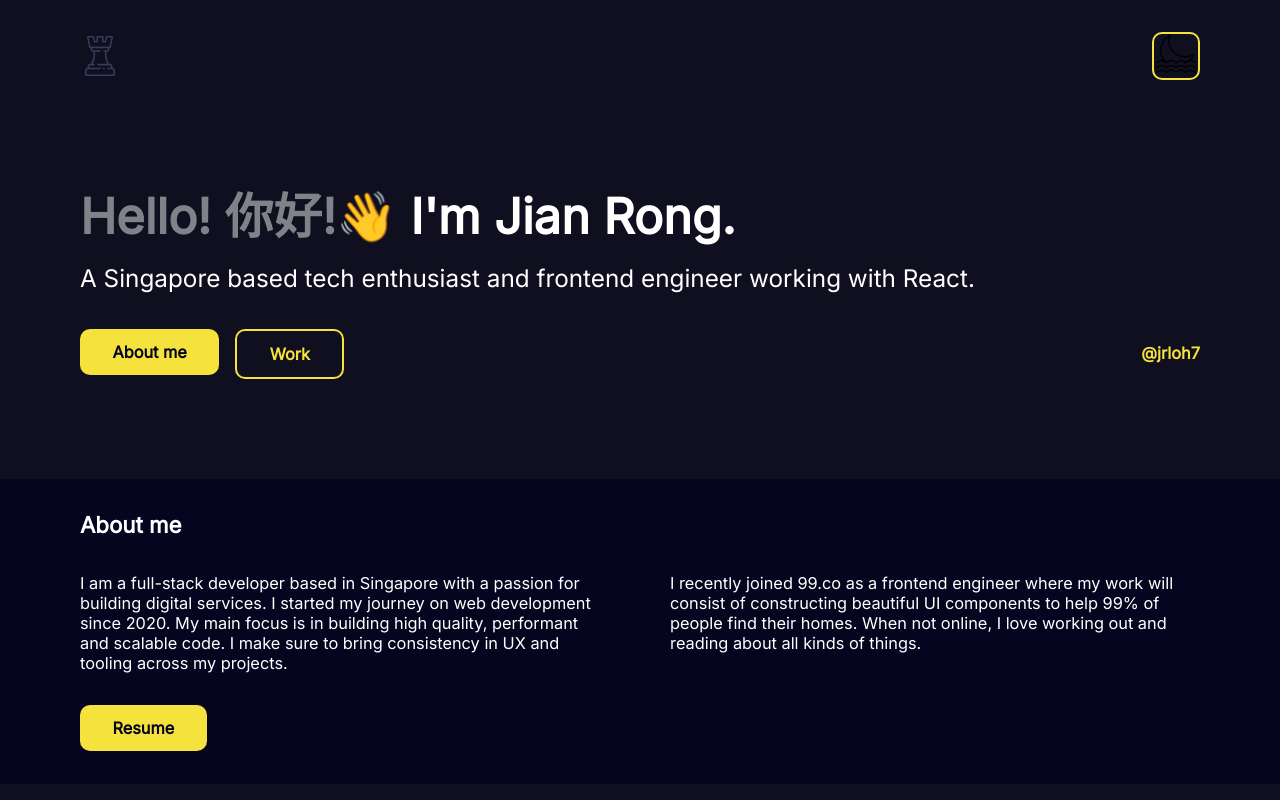
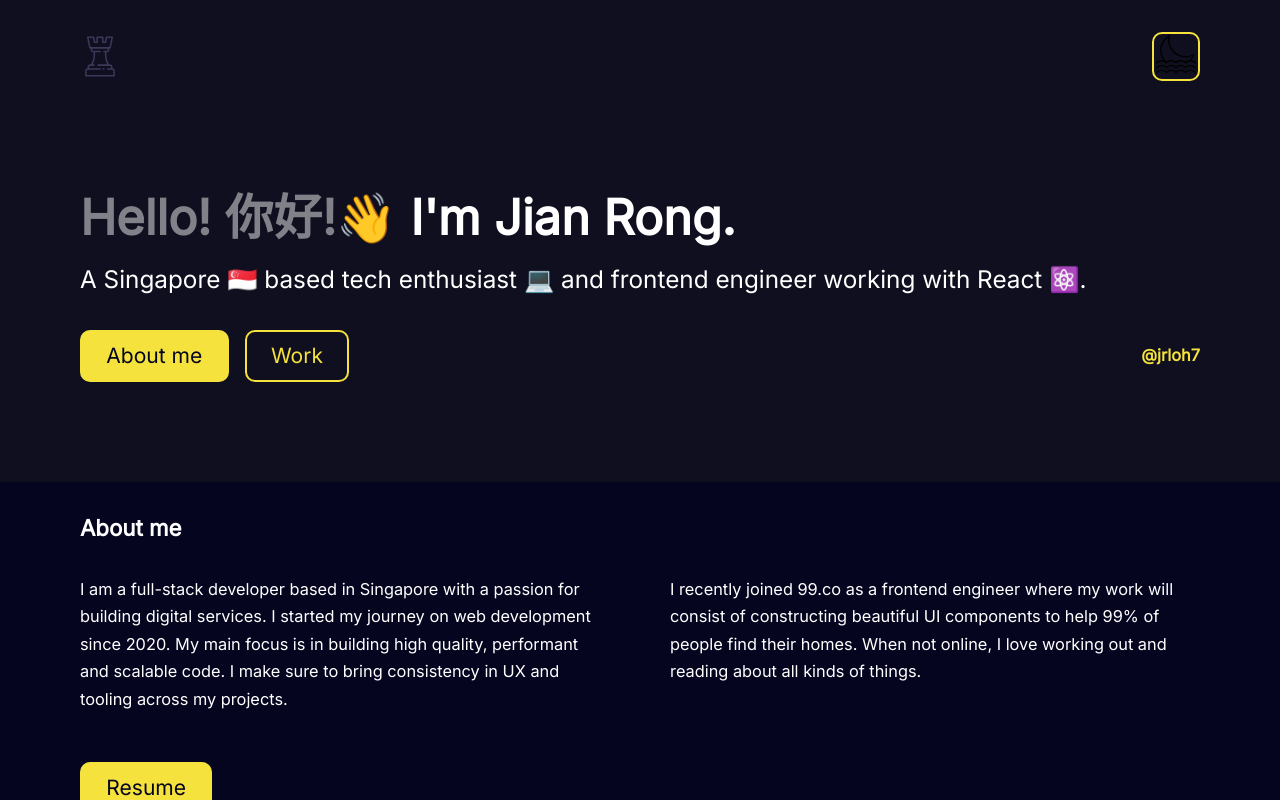
Before and after one commit to jianrong7/portfolio, a Next.js app in the folder portfolio-frontend/: page / in a window 1280 px wide. Shown: the top 800 px of the page. Built offline with nearby package versions, Linux system fonts and the light colour scheme.

Commit message:
tidied intro and about sections

```diff
--- a/portfolio-frontend/components/home/About/About.module.css
+++ b/portfolio-frontend/components/home/About/About.module.css
@@ -17,18 +17,20 @@
 }
 
 .description {
-  display: grid;
-  grid-column-gap: 60px;
-  grid-template-columns: repeat(2, 1fr);
-  grid-template-rows: none;
+  margin-bottom: 2rem;
+}
 
-  margin-bottom: 1rem;
+.description > p {
+  line-height: 1.7rem;
+  font-weight: 300;
 }
 
 @media screen and (min-width: 768px) {
-  .about {
-    /* grid-column: 2; */
-    /* border-radius: 32px; */
-    /* padding: 2rem 2.5rem; */
+  .description {
+    display: grid;
+    /* grid-column-gap: 20px; */
+    grid-template-columns: repeat(2, 1fr);
+    grid-template-rows: none;
+    grid-column-gap: 60px;
   }
 }
--- a/portfolio-frontend/components/home/Intro/Intro.module.css
+++ b/portfolio-frontend/components/home/Intro/Intro.module.css
@@ -5,16 +5,16 @@
 }
 
 .intro > span {
-  font-size: 3rem;
+  font-size: 2.6rem;
 }
 
 .introHello {
-  font-size: 3rem;
+  font-size: 2.6rem;
   color: #ffffff7a;
 }
 
 .wave {
-  font-size: 3rem;
+  font-size: 2.6rem;
   margin-bottom: -20px;
   margin-right: -45px;
   padding-bottom: 20px;
@@ -23,15 +23,28 @@
 }
 
 .description {
-  font-size: 1.5rem;
-  font-weight: 400;
+  font-size: 1.3rem;
+  font-weight: 300;
+}
+
+.emoji {
+  display: inline-block;
+  font-size: 1.3rem;
+}
+
+.singapore {
+  /* margin-bottom: -20px;
+  margin-right: -45px;
+  padding-bottom: 20px;
+  padding-right: 45px; */
 }
 
 .headerDetails {
   display: flex;
+  flex-direction: column;
   flex-wrap: wrap;
   justify-content: space-between;
-  align-items: center;
+  align-items: flex-start;
   margin-top: 1rem;
 }
 
@@ -54,6 +67,32 @@
 }
 
 @media screen and (min-width: 768px) {
+  .intro > span {
+    font-size: 3rem;
+  }
+
+  .introHello {
+    font-size: 3rem;
+  }
+
+  .wave {
+    font-size: 3rem;
+  }
+
+  .description {
+    font-size: 1.5rem;
+    font-weight: 400;
+  }
+
+  .emoji {
+    font-size: 1.5rem;
+  }
+
+  .headerDetails {
+    flex-direction: row;
+    align-items: center;
+  }
+
   .twitter {
     margin: 0;
   }
--- a/portfolio-frontend/components/home/Intro/Intro.tsx
+++ b/portfolio-frontend/components/home/Intro/Intro.tsx
@@ -1,5 +1,7 @@
 import React from "react";
 import { motion } from "framer-motion";
+import Image from "next/image";
+import cx from "classnames";
 
 import Heading from "../../shared/Heading/Heading";
 import Button from "../../shared/Button/Button";
@@ -32,7 +34,7 @@ const Intro = () => (
       <motion.div
         animate={{ rotate: 20 }}
         transition={{
-          yoyo: Infinity,
+          yoyo: 9,
           from: 0,
           duration: 0.2,
           ease: "easeInOut",
@@ -45,8 +47,11 @@ const Intro = () => (
       <span> I&#39;m Jian Rong.</span>
     </Heading>
     <Heading level="h2" className={styles.description}>
-      A Singapore based tech enthusiast and frontend engineer working with
-      React.
+      A Singapore <span className={cx(styles.singapore, styles.emoji)}>🇸🇬</span>{" "}
+      based tech enthusiast{" "}
+      <span className={cx(styles.computer, styles.emoji)}>💻</span> and frontend
+      engineer working with React{" "}
+      <span className={cx(styles.react, styles.emoji)}>⚛️</span>.
     </Heading>
     <div className={styles.headerDetails}>
       <div className={styles.headerDetailsButtons}>
--- a/portfolio-frontend/components/shared/Button/Button.module.css
+++ b/portfolio-frontend/components/shared/Button/Button.module.css
@@ -2,20 +2,21 @@
   margin: 0;
   border: none;
   cursor: pointer;
-  font-weight: 700;
-  padding: 0.8rem 2rem;
+  font-weight: 500;
+  font-size: 1.3rem;
+  padding: 0.7rem 1.5rem;
   /* border-radius: var(--border-radius-1); */
   /* background-color: var(--maximeheckel-colors-brand); */
   background-color: var(--accentColor2_dark);
   border-radius: 10px;
   /* color: hsla(var(--palette-gray-00), 100%); */
+  border: 2px solid var(--accentColor2_dark);
   color: var(--backgroundColor2_dark);
 }
 
 .isHollow {
   background-color: transparent;
   color: var(--accentColor2_dark);
-  border: 2px solid var(--accentColor2_dark);
 }
 
 .isToggle {
```
Also changed, not shown: portfolio-frontend/public/sgFlag.png (added).
